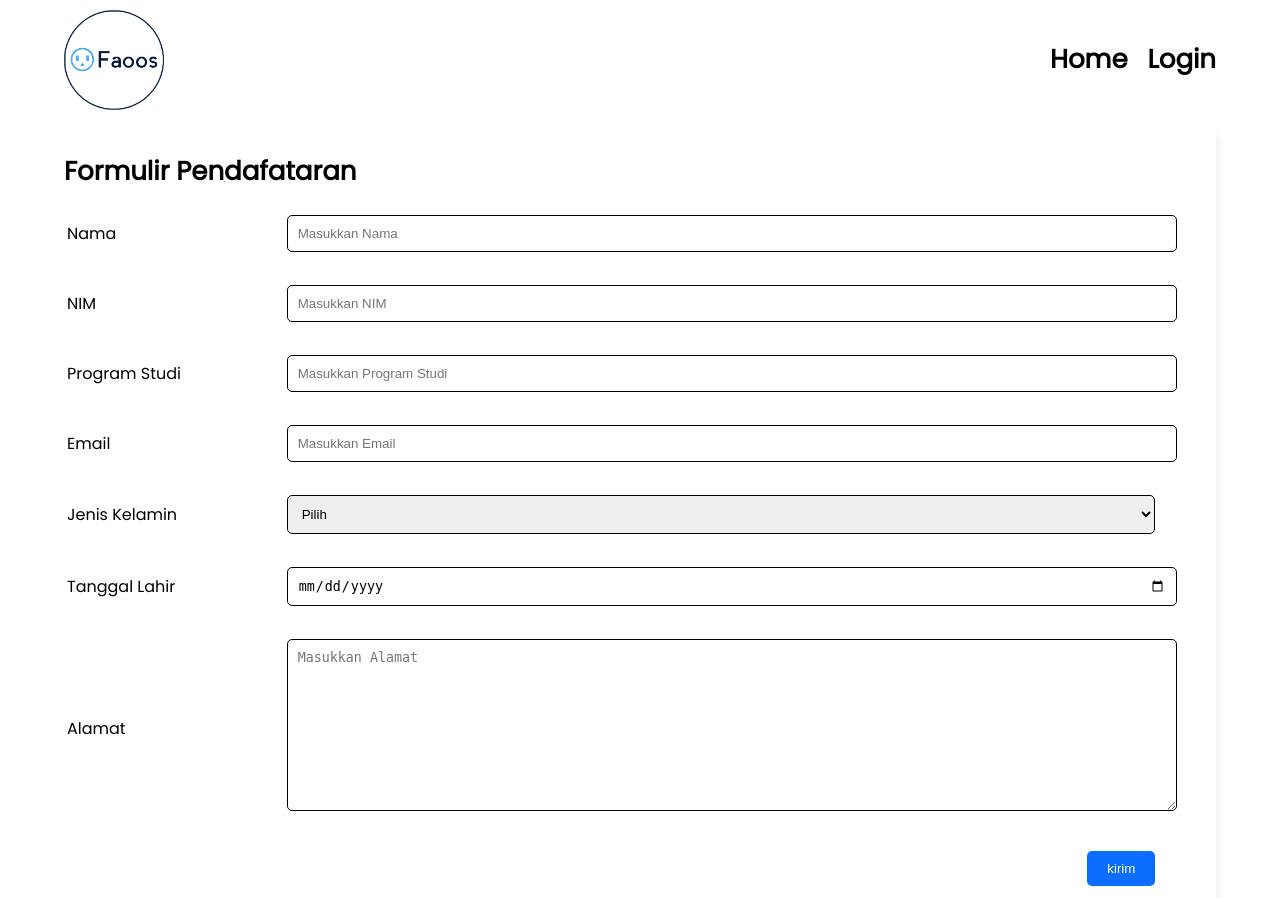
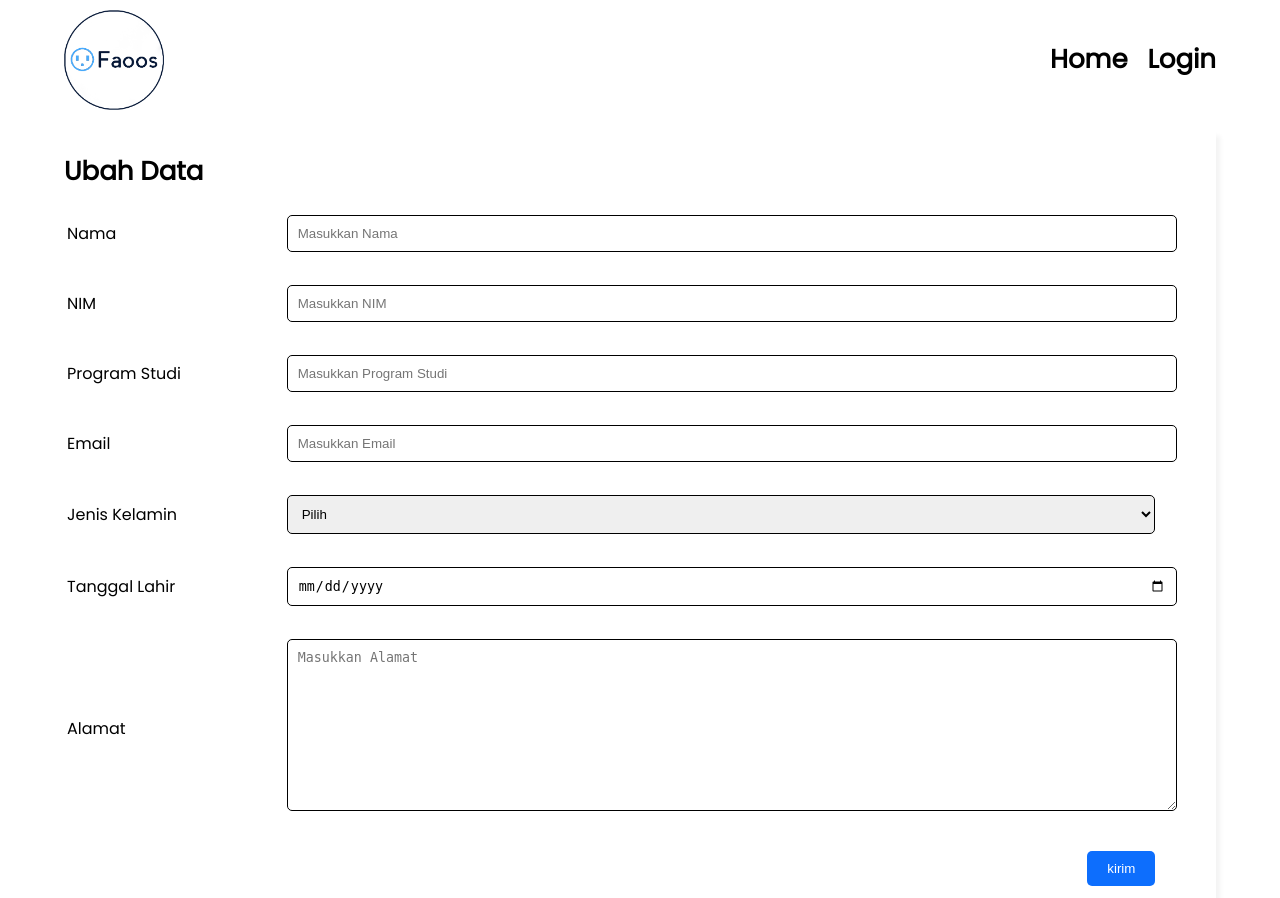
Before and after one commit to Fadhil-Firoos/UAS_Fadhil_Firoos_121140142, a PHP site: page /index.php?page=edit in a window 1280 px wide. Shown: the top 898 px of the page. Run offline with PHP 8.4, Linux system fonts and the light colour scheme; data comes from the database, SQL or seed files in the repository; data that the repository does not hold is empty.

Commit message:
update fix webnya

```diff
--- a/edit.php
+++ b/edit.php
@@ -17,7 +17,7 @@ if (isset($_POST['nama'])) {
 }
 ?>
 <div class="form">
-            <h1>Formulir Pendafataran</h1>
+            <h1>Ubah Data</h1>
             <form method="post" enctype="multipart/form-data">
                 <table class="pendaftaran">
 
--- a/formulir.php
+++ b/formulir.php
@@ -17,7 +17,7 @@ if (isset($_POST['submit'])) {
 }
 ?>
 <div class="form">
-            <h1>Formulir Pendafataran</h1>
+            <h1>Tambah Data</h1>
             <form method="post" enctype="multipart/form-data">
                 <table class="pendaftaran">
                     <tr>
--- a/konek.php
+++ b/konek.php
@@ -1,4 +1,4 @@
 <?php
 session_start();
-$konek = mysqli_connect("localhost","root","","prak8");
+$konek = mysqli_connect("localhost","root","","UAS");
 ?>
```
